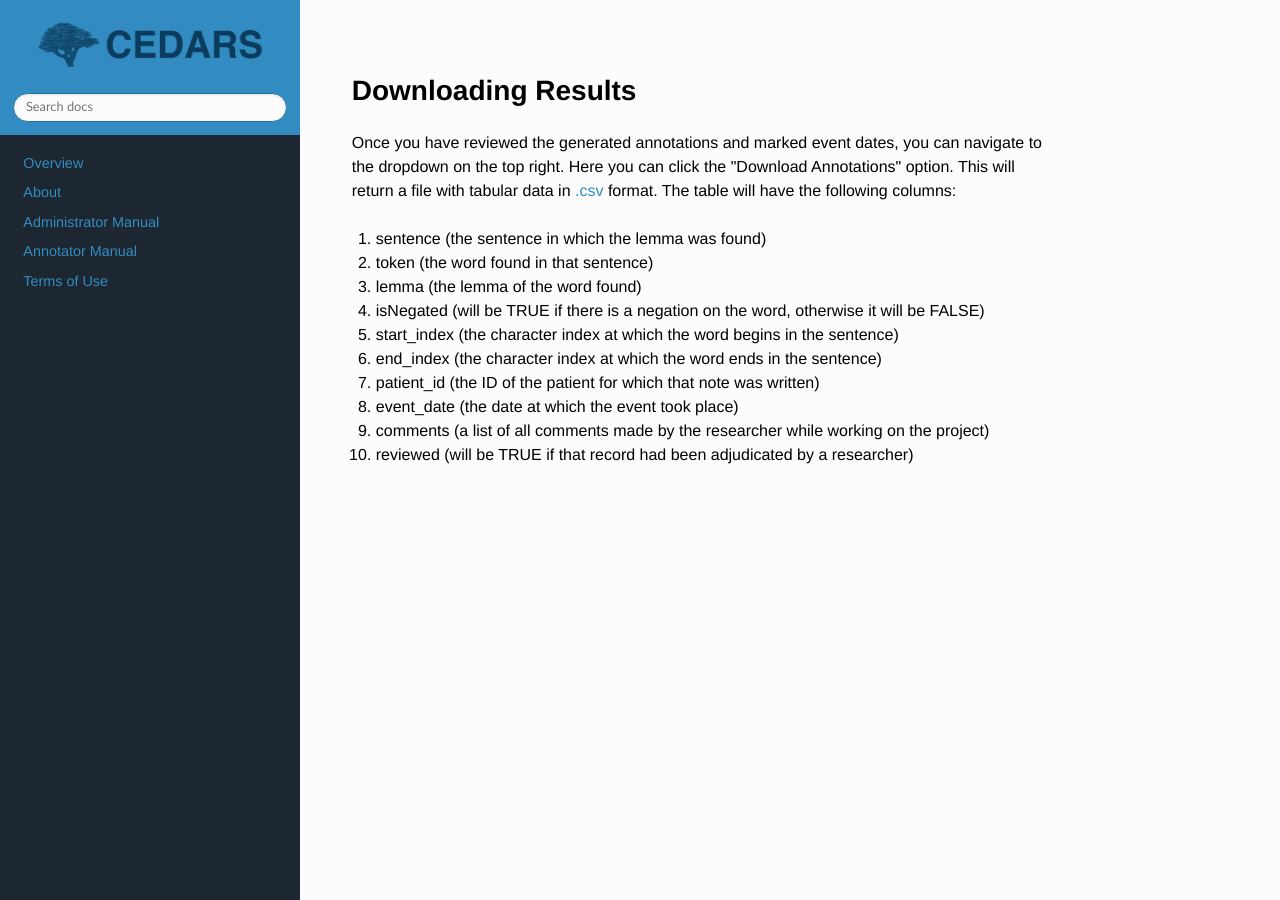
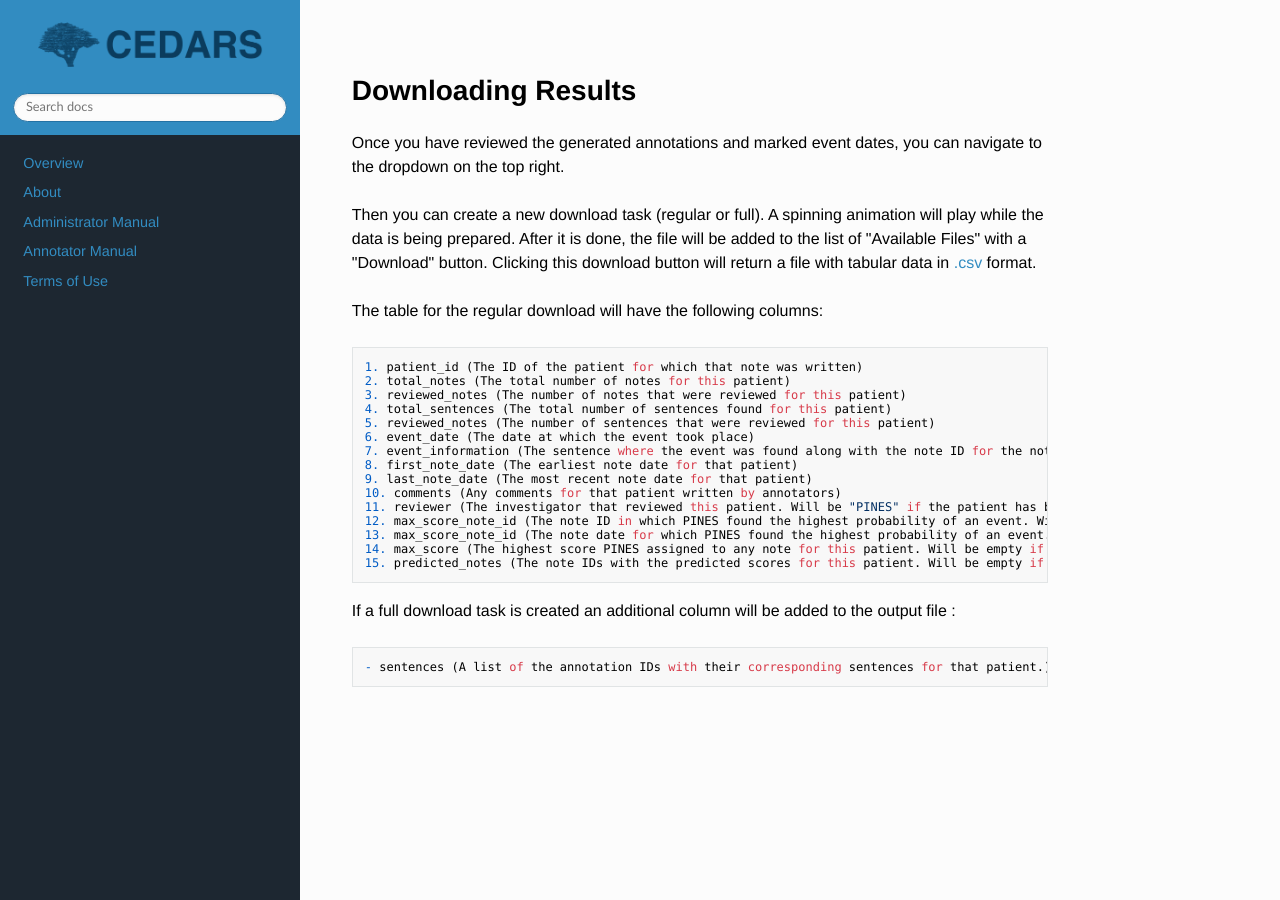
Before and after one commit to CEDARS-NLP/CEDARS, an MkDocs documentation site: the page built from docs/download_annotations.md, in a window 1280 px wide. Built offline with MkDocs 1.6.1, drawn with Linux system fonts in a browser that asks for light colours; nearby versions of some CDN libraries.

Commit message:
Updated downloads documentation.

```diff
--- a/docs/download_annotations.md
+++ b/docs/download_annotations.md
@@ -1,14 +1,28 @@
 # Downloading Results
 
-Once you have reviewed the generated annotations and marked event dates, you can navigate to the dropdown on the top right. Here you can click the "Download Annotations" option. This will return a file with tabular data in [.csv](https://en.wikipedia.org/wiki/Comma-separated_values) format. The table will have the following columns:
+Once you have reviewed the generated annotations and marked event dates, you can navigate to the dropdown on the top right.
 
-1. sentence (the sentence in which the lemma was found)
-2. token (the word found in that sentence)
-3. lemma (the lemma of the word found)
-4. isNegated (will be TRUE if there is a negation on the word, otherwise it will be FALSE)
-5. start_index (the character index at which the word begins in the sentence)
-6. end_index (the character index at which the word ends in the sentence)
-7. patient_id (the ID of the patient for which that note was written)
-8. event_date (the date at which the event took place)
-9. comments (a list of all comments made by the researcher while working on the project)
-10. reviewed (will be TRUE if that record had been adjudicated by a researcher)
+Then you can create a new download task (regular or full). A spinning animation will play while the data is being prepared. After it is done, the file will be added to the list of "Available Files" with a "Download" button. Clicking this download button will return a file with tabular data in [.csv](https://en.wikipedia.org/wiki/Comma-separated_values) format.
+
+
+The table for the regular download will have the following columns:
+
+    1. patient_id (The ID of the patient for which that note was written)
+    2. total_notes (The total number of notes for this patient)
+    3. reviewed_notes (The number of notes that were reviewed for this patient)
+    4. total_sentences (The total number of sentences found for this patient)
+    5. reviewed_notes (The number of sentences that were reviewed for this patient)
+    6. event_date (The date at which the event took place)
+    7. event_information (The sentence where the event was found along with the note ID for the note that sentence belonged to)
+    8. first_note_date (The earliest note date for that patient)
+    9. last_note_date (The most recent note date for that patient)
+    10. comments (Any comments for that patient written by annotators)
+    11. reviewer (The investigator that reviewed this patient. Will be "PINES" if the patient has been adjudicated by a PINES model or "CEDARS" if that patient has no annotations.)
+    12. max_score_note_id (The note ID in which PINES found the highest probability of an event. Will be empty if no PINES model was used.)
+    13. max_score_note_id (The note date for which PINES found the highest probability of an event. Will be empty if no PINES model was used.)
+    14. max_score (The highest score PINES assigned to any note for this patient. Will be empty if no PINES model was used.)
+    15. predicted_notes (The note IDs with the predicted scores for this patient. Will be empty if no PINES model was used.)
+
+If a full download task is created an additional column will be added to the output file :
+
+    - sentences (A list of the annotation IDs with their corresponding sentences for that patient.)
```
